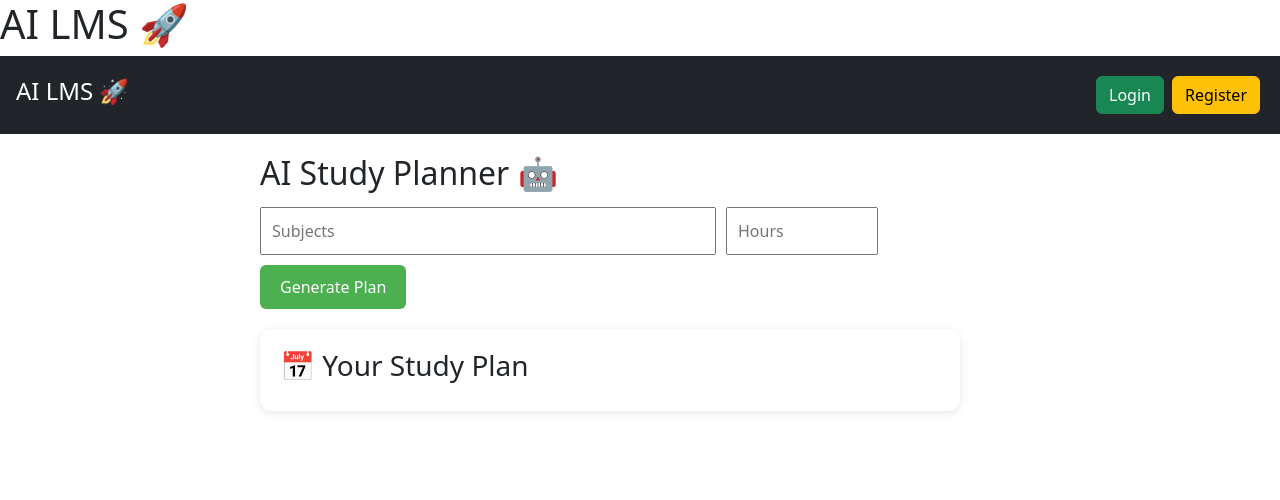
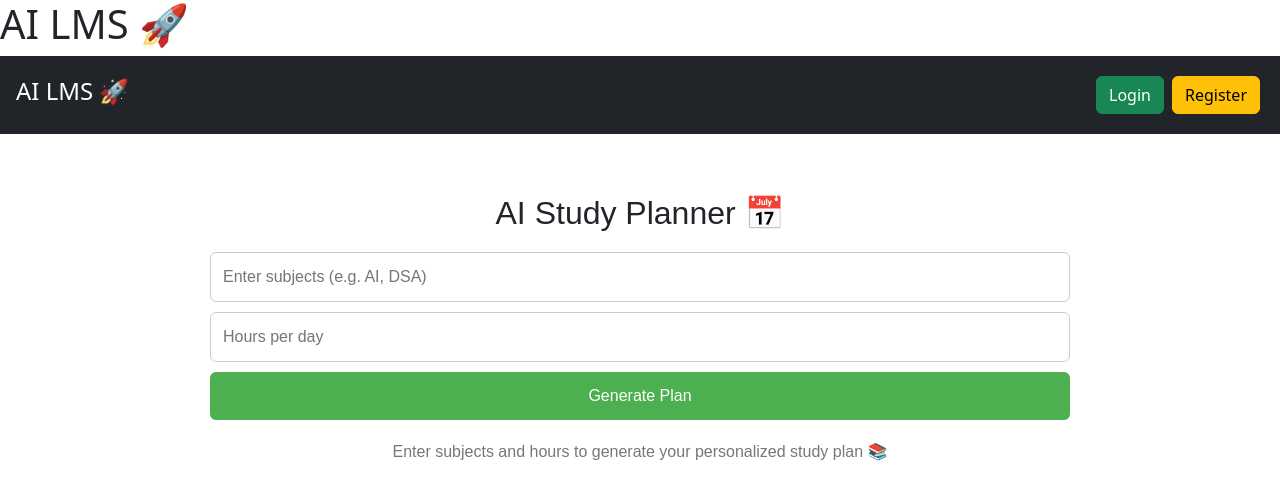
Before and after one commit to satyam-kumar07/ai-lms, a React (Create React App) app in the folder frontend/: page /planner in a window 1280 px wide. Shown: the top 500 px of the page. Built offline with nearby package versions, Linux system fonts and the light colour scheme.

Commit message:
Improve study planner UI, fix input handling, add markdown rendering

```diff
--- a/frontend/src/pages/StudyPlanner.js
+++ b/frontend/src/pages/StudyPlanner.js
@@ -1,5 +1,6 @@
 import { useState } from "react";
 import API from "../services/api";
+import ReactMarkdown from "react-markdown";
 
 function StudyPlanner() {
   const [subjects, setSubjects] = useState("");
@@ -7,82 +8,178 @@ function StudyPlanner() {
   const [plan, setPlan] = useState("");
   const [loading, setLoading] = useState(false);
 
+  const userId = localStorage.getItem("userId");
+
   const generatePlan = async () => {
+    if (!subjects || !hours) {
+      alert("Please fill all fields ⚠️");
+      return;
+    }
+
+    if (!userId) {
+      alert("Please login first ❌");
+      return;
+    }
+
     try {
-    setLoading(true); // START loading
+      setLoading(true);
+      setPlan(""); // clear previous plan
 
       const res = await API.post("/ai/study-plan", {
+        userId,
         subjects,
-      hours,
+        hours: Number(hours), // ✅ FIX: ensure number
       });
 
       setPlan(res.data.plan);
-
     } catch (err) {
       console.error(err);
+      alert("Failed to generate plan ❌");
     } finally {
-    setLoading(false); // STOP loading
+      setLoading(false);
     }
   };
 
   return (
     <div
       style={{
+        maxWidth: "900px",
+        margin: "40px auto",
         padding: "20px",
-    maxWidth: "800px",
-    margin: "0 auto",
+        fontFamily: "Arial",
       }}
     >
-      <h2 style={{ marginBottom: "15px" }}>
-  AI Study Planner 🤖
+      {/* TITLE */}
+      <h2 style={{ marginBottom: "20px", textAlign: "center" }}>
+        AI Study Planner 📅
       </h2>
 
+      {/* INPUTS */}
       <input
-  placeholder="Subjects"
-  onChange={(e) => setSubjects(e.target.value)}
-  style={{ padding: "10px", marginRight: "10px", width: "60%" }}
+        placeholder="Enter subjects (e.g. AI, DSA)"
+        value={subjects}
+        onChange={(e) => {
+          setSubjects(e.target.value);
+          setPlan("");
+        }}
+        style={{
+          padding: "12px",
+          width: "100%",
+          marginBottom: "10px",
+          borderRadius: "6px",
+          border: "1px solid #ccc",
+        }}
       />
 
       <input
-  placeholder="Hours"
-  onChange={(e) => setHours(e.target.value)}
-  style={{ padding: "10px", marginRight: "10px", width: "20%" }}
+        type="number"
+        placeholder="Hours per day"
+        value={hours}
+        onChange={(e) => {
+          setHours(e.target.value);
+          setPlan("");
+        }}
+        style={{
+          padding: "12px",
+          width: "100%",
+          marginBottom: "10px",
+          borderRadius: "6px",
+          border: "1px solid #ccc",
+        }}
       />
 
+      {/* BUTTON */}
       <button
         onClick={generatePlan}
         disabled={loading}
         style={{
-    padding: "10px 20px",
-    background: "#4CAF50",
+          padding: "12px 20px",
+          background: loading ? "#888" : "#4CAF50",
           color: "white",
           border: "none",
           borderRadius: "6px",
           cursor: "pointer",
-    marginTop: "10px",
+          width: "100%",
+          transition: "0.2s ease",
         }}
       >
         {loading ? "Generating..." : "Generate Plan"}
       </button>
 
+      {/* EMPTY STATE */}
+      {!plan && !loading && (
+        <p style={{ marginTop: "20px", color: "#777", textAlign: "center" }}>
+          Enter subjects and hours to generate your personalized study plan 📚
+        </p>
+      )}
+
+      {/* OUTPUT */}
+      {plan && (
         <div
           style={{
-    marginTop: "20px",
-    padding: "20px",
+            marginTop: "25px",
             background: "#ffffff",
+            padding: "25px",
             borderRadius: "12px",
-    boxShadow: "0 2px 8px rgba(0,0,0,0.1)",
-    maxWidth: "700px",
+            border: "1px solid #e0e0e0",
+            boxShadow: "0 4px 12px rgba(0,0,0,0.08)",
+            lineHeight: "1.8",
+            transition: "all 0.3s ease",
           }}
         >
-  <h3>📅 Your Study Plan</h3>
+          <h3 style={{ marginBottom: "10px" }}>
+            📌 Your Personalized Plan
+          </h3>
 
-  {plan.split("\n").map((line, index) => (
-    <p key={index} style={{ margin: "6px 0" }}>
-      {line}
+          <hr style={{ margin: "10px 0", borderColor: "#eee" }} />
+
+          <div style={{ color: "#444", fontSize: "15px" }}>
+            <ReactMarkdown
+  components={{
+    h1: ({ children }) => (
+      <h3 style={{ marginTop: "20px", color: "#2c3e50" }}>
+        {children}
+      </h3>
+    ),
+
+    h2: ({ children }) => (
+      <h4
+        style={{
+          marginTop: "20px",
+          background: "#f1f5f9",
+          padding: "8px 12px",
+          borderRadius: "6px",
+          color: "#1e293b",
+        }}
+      >
+        {children}
+      </h4>
+    ),
+
+    p: ({ children }) => (
+      <p style={{ marginBottom: "12px" }}>
+        {children}
       </p>
-  ))}
+    ),
+
+    li: ({ children }) => (
+      <li style={{ marginBottom: "8px" }}>
+        {children}
+      </li>
+    ),
+
+    strong: ({ children }) => (
+      <strong style={{ color: "#16a34a" }}>
+        {children}
+      </strong>
+    ),
+  }}
+>
+  {plan}
+</ReactMarkdown>
           </div>
+        </div>
+      )}
     </div>
   );
 }
```
Also changed, not shown: 2 other files (tests, documents, lock files or other folders). Lines whose indentation alone changed are shown as unchanged.
